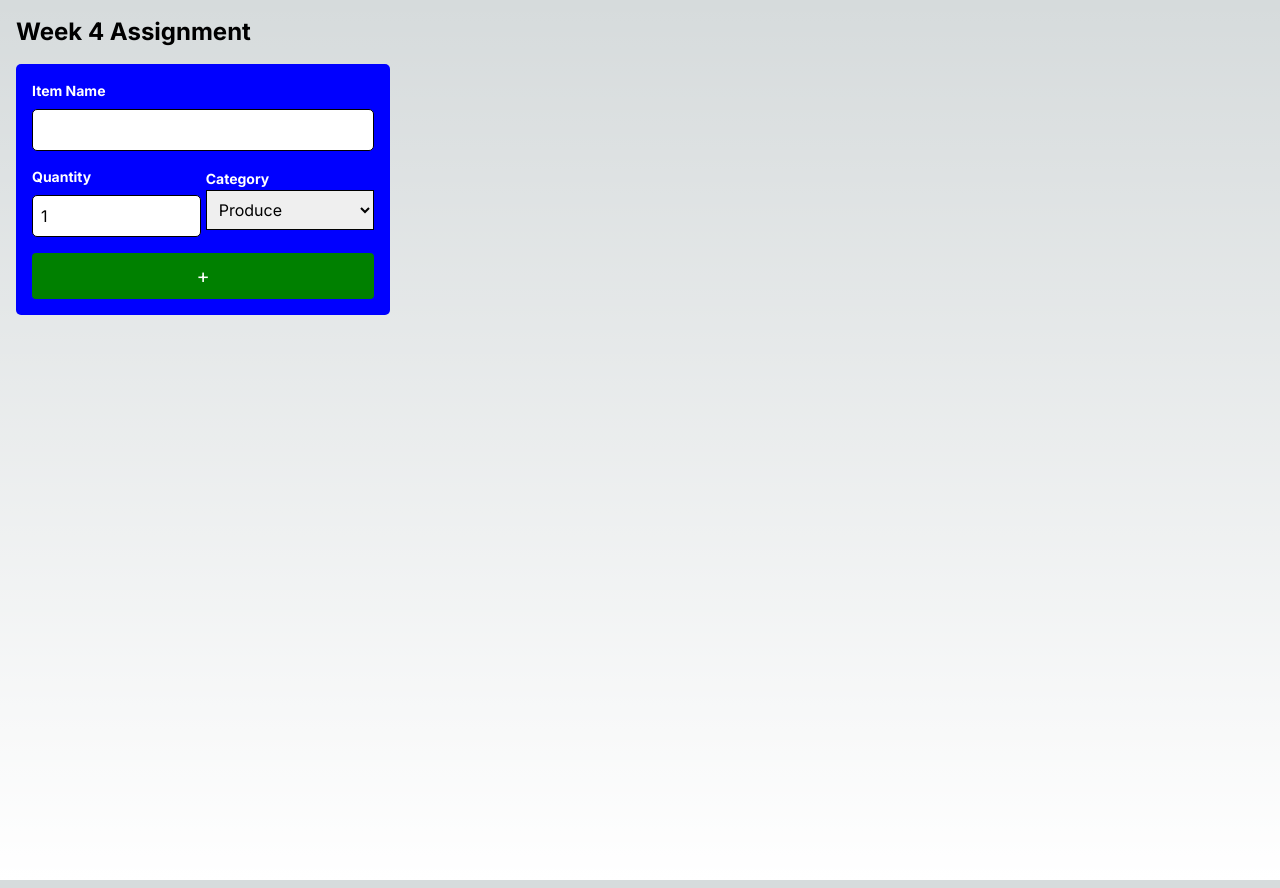
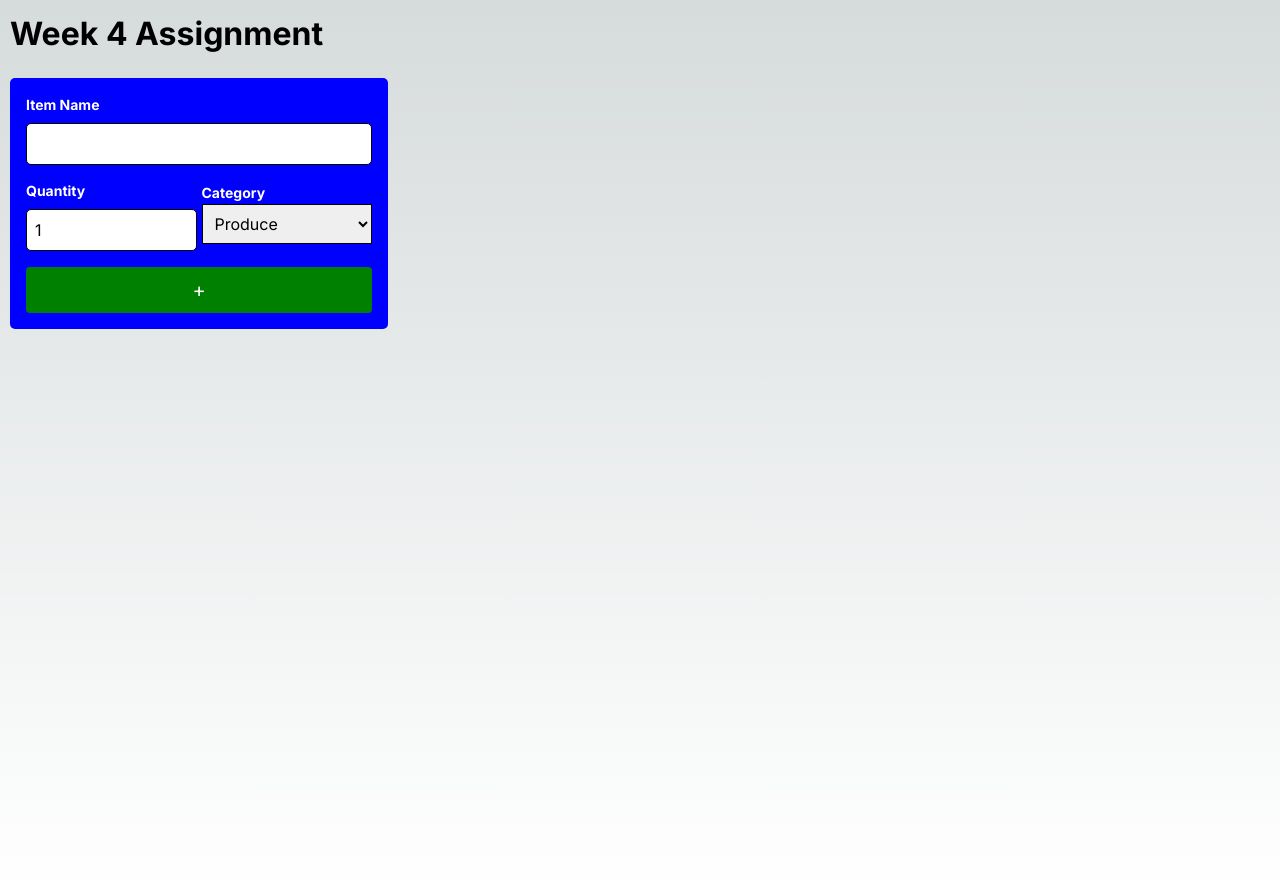
Before and after one commit to happyapplesauce/cprg306-assignments-, a Next.js app: page /week-4 in a window 1280 px wide. Built offline with nearby package versions, Linux system fonts and the light colour scheme.

Commit message:
Initial Commit

```diff
--- a/app/week-4/page.js
+++ b/app/week-4/page.js
@@ -2,8 +2,8 @@ import NewItem from './new-item';
 
 export default function Week4() {
     return(
-    <div className= "container mx-auto p-4">
-        <h1 className = "text-2xl font-bold mb-4">Week 4 Assignment</h1>
+    <div style= {{ padding: '10px'}}>
+        <h1 style = {{ fontSize: '2em', fontWeight:'bold', marginBottom: '20px'}}>Week 4 Assignment</h1>
         <NewItem/>
     </div>
     );
```
